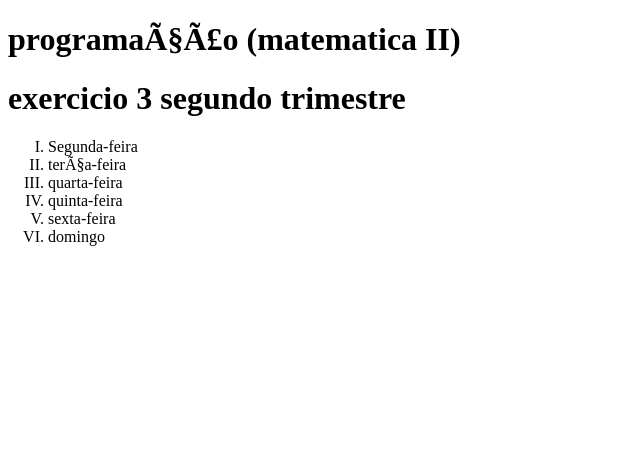
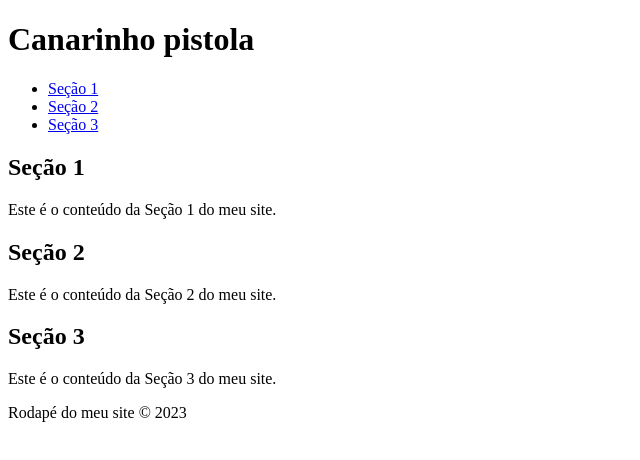
Before and after one commit to DUzzs3103/site, a plain HTML site: page index.html in a window 1280 px wide. Shown: the whole page, without its empty margins (0-640 px from the left). Drawn offline with Linux system fonts and the light colour scheme.

Commit message:
Update index.html

```diff
--- a/index.html
+++ b/index.html
@@ -1,20 +1,35 @@
-<!doctype html>
-<html lang=''pt-br''>
-   <head></head>
-     <meta charset=''utf-8''>
-     <meta name=''viewport'' content=width-device-width,initial-scale=1.0>
-     <title>Lucas</title>
+<!DOCTYPE html>
+<html>
+<head>
+    <title>Meu Site</title>
 </head>
 <body>
-  <h1>programação (matematica II)</h1>
-    <h1>exercicio 3 segundo trimestre</h1>
-
-     <OL TYPE= "I">
-                   <LI> Segunda-feira </LI>
-                   <LI> terça-feira </LI>
-                   <LI> quarta-feira </LI>
-                   <LI> quinta-feira </LI>
-                   <LI> sexta-feira </LI>
-                   <LI> domingo </LI>
-     </OL>
-                   <h1
+    <header>
+        <h1> Canarinho pistola </h1>
+    </header>
+    <nav>
+        <ul>
+            <li><a href="#secao1">Seção 1</a></li>
+            <li><a href="#secao2">Seção 2</a></li>
+            <li><a href="#secao3">Seção 3</a></li>
+        </ul>
+    </nav>
+    <main>
+        <section id="secao1">
+            <h2>Seção 1</h2>
+            <p>Este é o conteúdo da Seção 1 do meu site.</p>
+        </section>
+        <section id="secao2">
+            <h2>Seção 2</h2>
+            <p>Este é o conteúdo da Seção 2 do meu site.</p>
+        </section>
+        <section id="secao3">
+            <h2>Seção 3</h2>
+            <p>Este é o conteúdo da Seção 3 do meu site.</p>
+        </section>
+    </main>
+    <footer>
+        <p>Rodapé do meu site &copy; 2023</p>
+    </footer>
+</body>
+</html>
```
